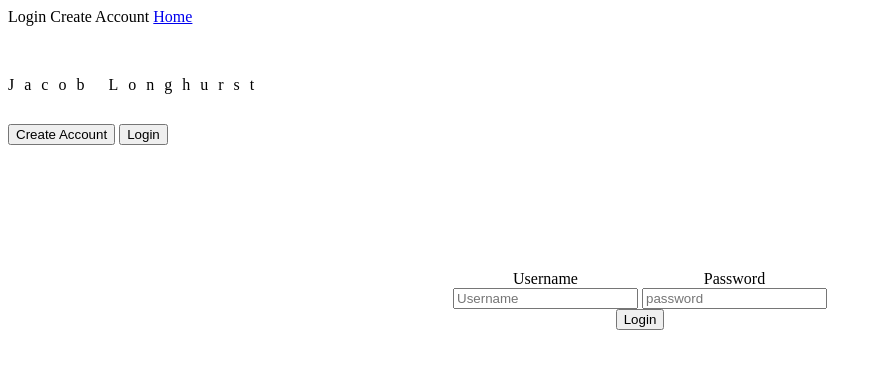
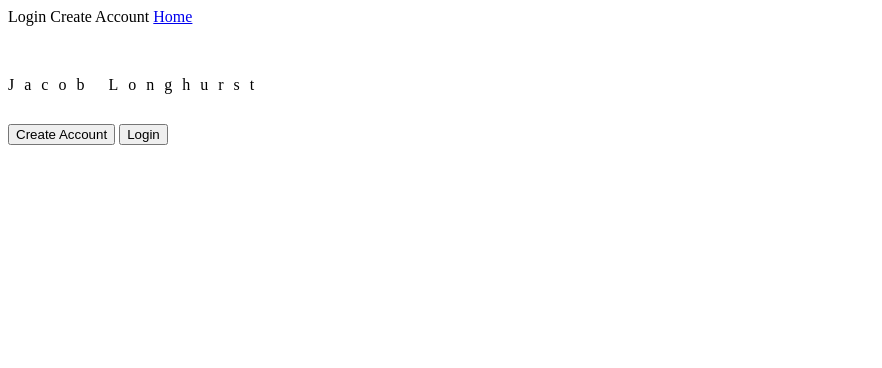
Before and after one commit to jacoblonghurst/jacoblonghurst.com, a plain HTML site: page public/views/templates/login/index.html in a window 1280 px wide. Shown: the whole page, without its empty margins (0-882 px from the left). Drawn offline with Linux system fonts and the light colour scheme.

Commit message:
Remove login page

```diff
--- a/public/assets/css/stylesheet.css
+++ b/public/assets/css/stylesheet.css
@@ -384,7 +384,7 @@ button {
 	overflow-y: hidden;
 }
 .login.field:focus {
-	box-shadow: 0 0 4px #66AFE9, 0 0 15px rgba(102, 175, 233, .6);
+	box-shadow: 0 0 6px black, 0 0 15px rgba(102, 175, 233, .6);
 	outline: none;
 }
 .login.field {
--- a/public/views/templates/login/index.html
+++ b/public/views/templates/login/index.html
@@ -20,25 +20,7 @@
             </div>
           </div>
 <!-- ng-show="active" -->
-          <div class="row" >
-            <div class="span12 login-form">
-              <form id="login-form">
-                <div style="text-align: center;">
-                  <div style="display: inline-block;">
-                    <label for="username" class="black header20">Username</label><br />
-                    <input type="text" name="username" id="username" ng-model="username" class="login field" placeholder="Username" />
-                  </div>
-                  <div style="display: inline-block">
-                    <label for="password" class="black header20">Password</label><br />
-                    <input type="password" name="password" id="password" ng-model="password" class="login field" placeholder="password" />
-                  </div>
-                  <div>
-                    <input type="submit" value="Login" name="login-submit" id="login-submit" class="button login" />
-                  </div>
-                </div>
-              </form>
-            </div>
-          </div>
+
         </div>
       </div>
     </div>
```
Also changed, not shown: public/components/controllers/loginController.js (deleted, +0 -12 lines).
